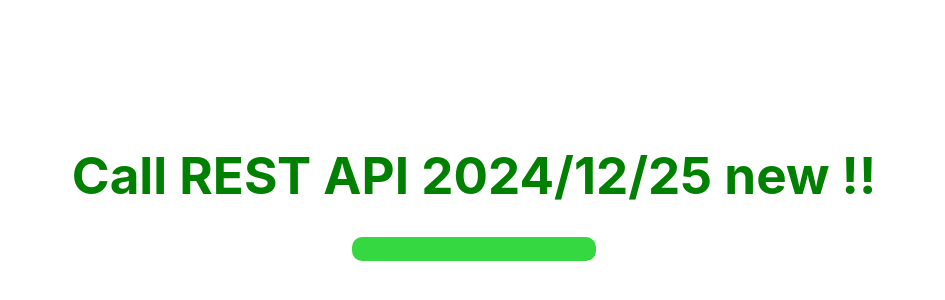
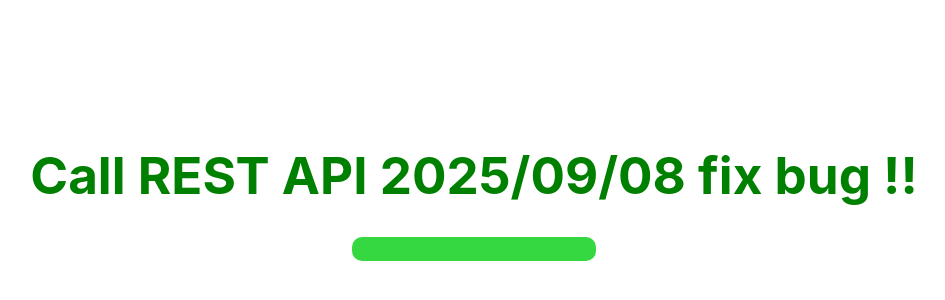
Before and after one commit to up1/demo-frontend-reactjs, a React (Vite) app: page / in a window 1280 px wide. Shown: the part 208-508 px from the top of the page, without its empty margins (166-1111 px from the left). Built offline with nearby package versions, Linux system fonts and the light colour scheme; no server answers.

Commit message:
Update App.jsx

```diff
--- a/src/App.jsx
+++ b/src/App.jsx
@@ -18,7 +18,7 @@ function App() {
 
   return (
     <div className="App">
-      <h1 data-testid="message_text" style={{ color: "green" }}>Call REST API 2024/12/25 new !!</h1>
+      <h1 data-testid="message_text" style={{ color: "green" }}>Call REST API 2025/09/08 fix bug !!</h1>
       <center>
         <div
           data-testid="message_box"
```
